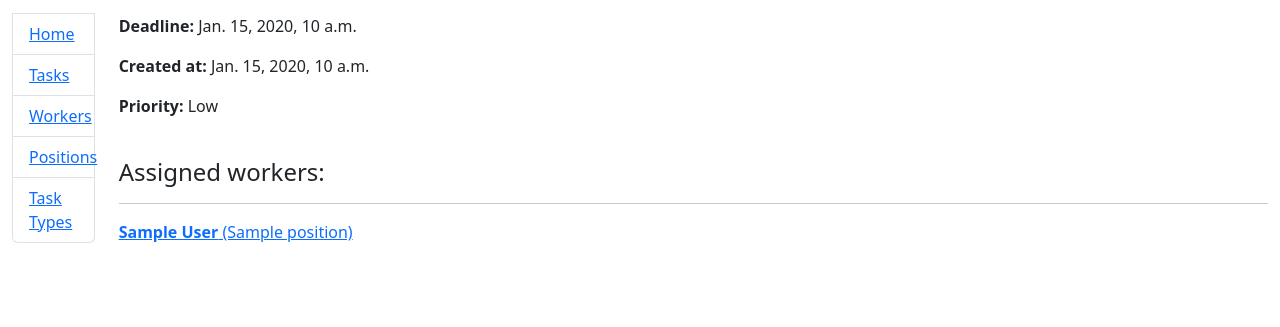
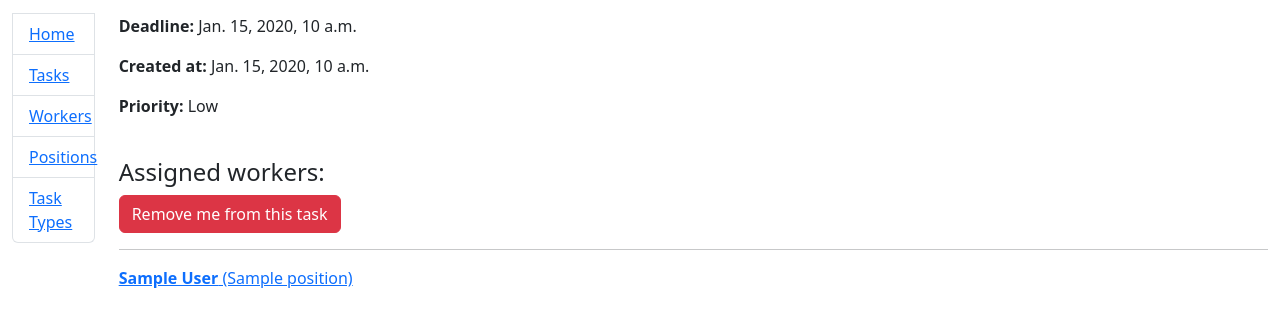
Before and after one commit to Qbusik/task-flow, a Django app: page /tasks/1/ in a window 1280 px wide. Shown: the part 186-513 px from the top of the page. Run offline with Django 5.2, Linux system fonts and the light colour scheme; a user stored in the database is signed in; tables that the repository leaves empty hold one stand-in row (values such as "Sample post").

Commit message:
add option to join and leave a task, highlight user in list of users

```diff
--- a/hub/urls.py
+++ b/hub/urls.py
@@ -19,7 +19,8 @@ from hub.views import (
     TaskDetailView,
     TaskDeleteView,
     TaskCreateView,
-    TaskUpdateView
+    TaskUpdateView,
+    toggle_assign_to_task
 )
 
 urlpatterns = [
@@ -110,6 +111,11 @@ urlpatterns = [
         TaskDeleteView.as_view(),
         name="task-delete",
     ),
+    path(
+        "tasks/<int:pk>/toggle-assign/",
+        toggle_assign_to_task,
+        name="toggle-task-assign",
+    ),
 ]
 
 app_name = "hub"
--- a/hub/views.py
+++ b/hub/views.py
@@ -1,5 +1,7 @@
 from django.contrib.auth import login
+from django.contrib.auth.decorators import login_required
 from django.contrib.auth.mixins import LoginRequiredMixin
+from django.http import HttpResponseRedirect
 from django.shortcuts import render, redirect
 from django.urls import reverse_lazy
 from django.views import generic
@@ -140,3 +142,13 @@ class TaskUpdateView(LoginRequiredMixin, generic.UpdateView):
 class TaskDeleteView(LoginRequiredMixin, generic.DeleteView):
     model = Task
     success_url = reverse_lazy("hub:task-list")
+
+
+@login_required
+def toggle_assign_to_task(request, pk):
+    worker = Worker.objects.get(id=request.user.id)
+    if Task.objects.get(id=pk) in worker.tasks.all():
+        worker.tasks.remove(pk)
+    else:
+        worker.tasks.add(pk)
+    return HttpResponseRedirect(reverse_lazy("hub:task-detail", args=[pk]))
--- a/templates/hub/task_detail.html
+++ b/templates/hub/task_detail.html
@@ -20,6 +20,15 @@
   <br>
   <div class="ml-3">
     <h4>Assigned workers:</h4>
+    {% if user not in task.assignees.all %}
+      <a href="{% url 'hub:toggle-task-assign' pk=task.id %}" class="btn btn-success link-to-page">
+        Add me to this task
+      </a>
+      {% else %}
+      <a href="{% url 'hub:toggle-task-assign' pk=task.id %}" class="btn btn-danger link-to-page">
+        Remove me from this task
+      </a>
+    {% endif %}
     <hr>
     {% for worker in task.assignees.all %}
         <p><a href="{% url "hub:worker-detail" pk=worker.id %}"><strong>{{ worker.first_name }} {{ worker.last_name }}</strong> ({{ worker.position }})</a></p>
--- a/templates/hub/worker_detail.html
+++ b/templates/hub/worker_detail.html
@@ -19,7 +19,7 @@
     <h4>Tasks:</h4>
     {% for task in worker.tasks.all %}
         <hr>
-        <p><strong>Name:</strong> {{ task.name }}</p>
+      <p><strong>Name: </strong><a href="{% url "hub:task-detail" pk=task.id %}">{{ task.name }}</a></p>
         <p><strong>Deadline:</strong> {{ task.deadline|date:"l, d.m.Y" }}</p>
         <p><strong>Priority:</strong> {{ task.get_priority_display }}</p>
     {% empty %}
--- a/templates/hub/worker_list.html
+++ b/templates/hub/worker_list.html
@@ -16,7 +16,11 @@
 
       {% for worker in worker_list %}
         <tr>
-          <td><a href="{% url "hub:worker-detail" pk=worker.id %}">{{ worker.username }}</a></td>
+          {% if user == worker %}
+            <td><strong><a href="{% url "hub:worker-detail" pk=worker.id %}">{{ worker.username }} (Me)</a></strong></td>
+            {% else %}
+            <td><a href="{% url "hub:worker-detail" pk=worker.id %}">{{ worker.username }}</a></td>
+          {% endif %}
           <td>{{ worker.first_name }} {{ worker.last_name }}</td>
           <td>{{ worker.position }}</td>
         </tr>
```
